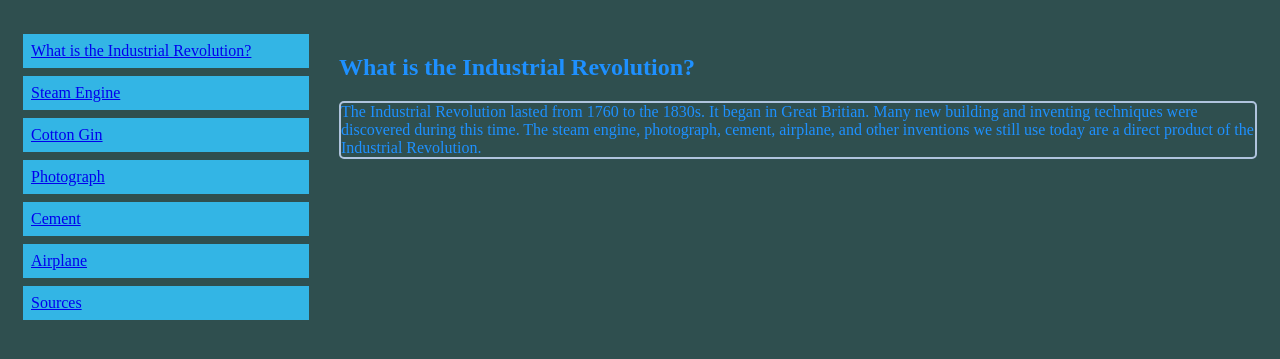
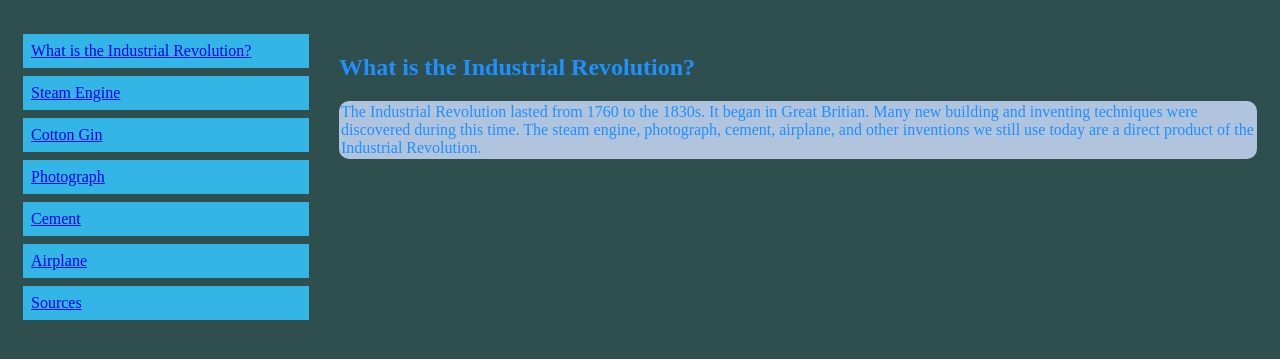
Before and after one commit to AntonioD-1/AntonioD-1.github.io, a plain HTML site: page index.html in a window 1280 px wide. Shown: the part 81-440 px from the top of the page. Drawn offline with Linux system fonts and the light colour scheme.

Commit message:
Update main.css

```diff
--- a/css/main.css
+++ b/css/main.css
@@ -51,7 +51,8 @@ h2 {
 p {
 	color: #1E90FF;
 	border: 2px solid LightSteelBlue;
-	border-radius: 5px;
+	border-radius: 10px;
+	background-color: LightSteelBlue;
 }
 
 body {
```
